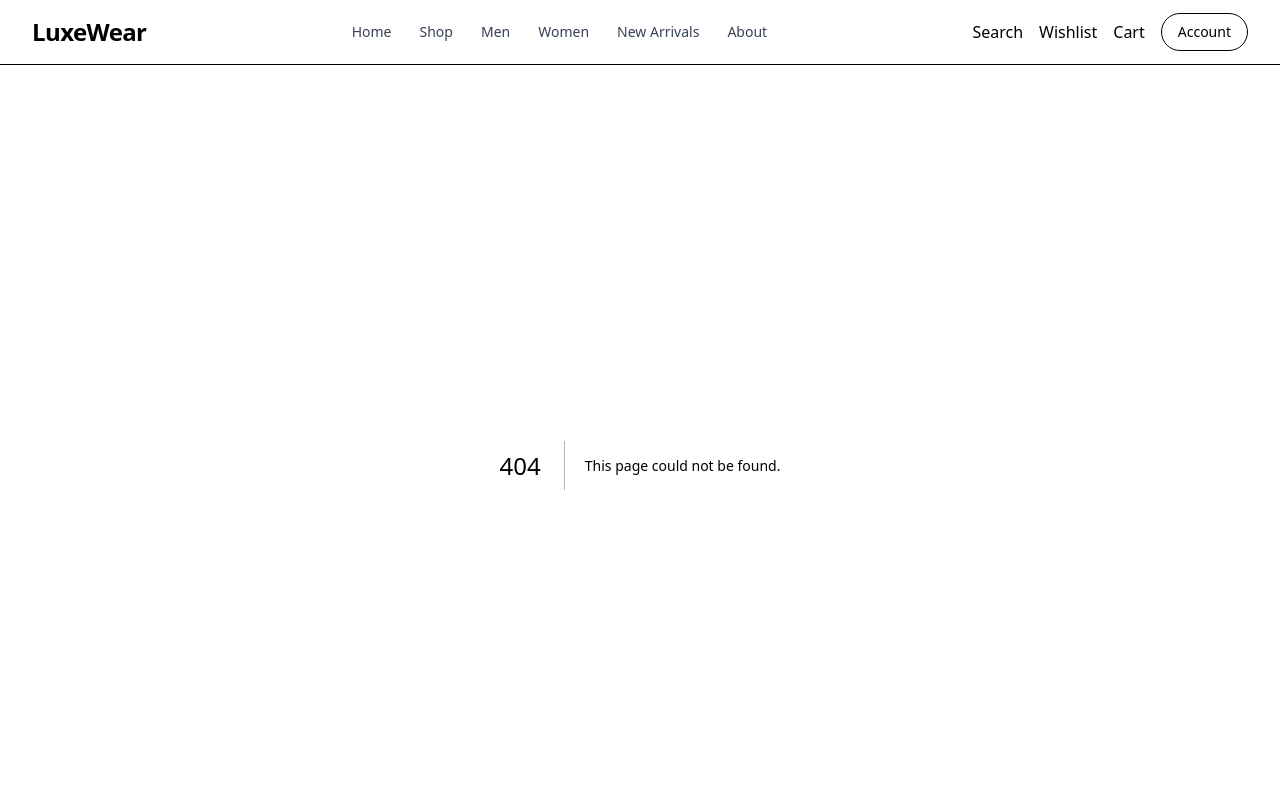
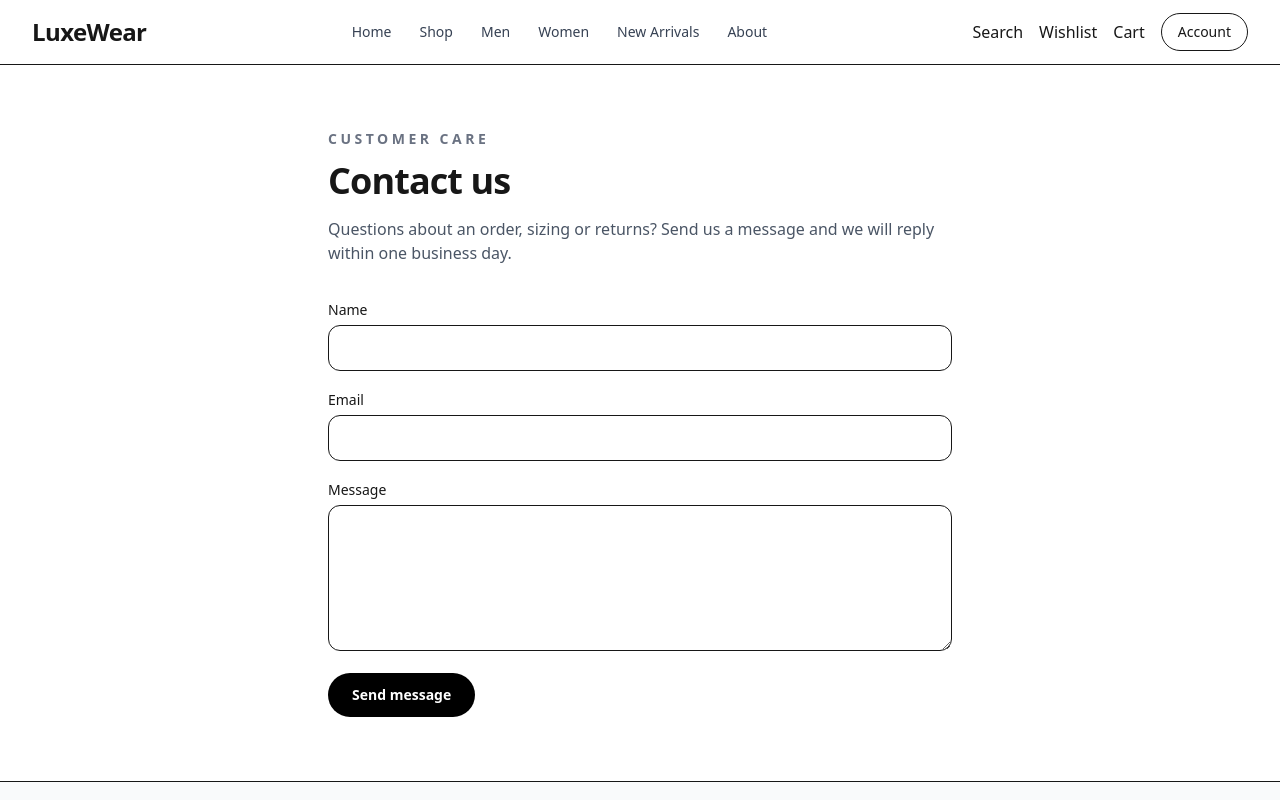
Before and after one commit to HetalRupareliya91/luxewear-fashion-ecommerce, a Next.js app in the folder frontend/: page /contact in a window 1280 px wide. Before the commit this address had no page. Shown: the top 800 px of the page. Built offline with nearby package versions, Linux system fonts and the light colour scheme.

Commit message:
feat(frontend): add the contact page

```diff
--- /dev/null
+++ b/frontend/src/app/contact/page.tsx
@@ -0,0 +1,45 @@
+"use client";
+
+import { useState } from "react";
+import { Button } from "@/components/common/Button";
+import { FormField } from "@/components/forms/FormField";
+import { isEmail, isFilled, type FieldErrors } from "@/utils/validators";
+
+type Values = { name: string; email: string; message: string };
+
+export default function ContactPage() {
+  const [values, setValues] = useState<Values>({ name: "", email: "", message: "" });
+  const [errors, setErrors] = useState<FieldErrors<keyof Values>>({});
+
+  function submit(e: React.FormEvent) {
+    e.preventDefault();
+    const found: FieldErrors<keyof Values> = {};
+    if (!isFilled(values.name, 80)) found.name = "Please tell us your name";
+    if (!isEmail(values.email)) found.email = "Enter a valid email address";
+    if (!isFilled(values.message, 2000)) found.message = "Write a short message";
+    setErrors(found);
+    if (Object.keys(found).length > 0) return;
+
+    const subject = encodeURIComponent(`LuxeWear enquiry from ${values.name.trim()}`);
+    const body = encodeURIComponent(`${values.message.trim()}\n\n${values.name.trim()} <${values.email.trim()}>`);
+    window.location.href = `mailto:support@luxewear.example?subject=${subject}&body=${body}`;
+  }
+
+  return (
+    <section className="mx-auto max-w-2xl px-4 py-16 sm:px-6">
+      <p className="text-sm font-semibold uppercase tracking-[0.25em] text-gray-500">Customer care</p>
+      <h1 className="mt-3 text-4xl font-bold tracking-tight">Contact us</h1>
+      <p className="mt-4 text-gray-600">Questions about an order, sizing or returns? Send us a message and we will reply within one business day.</p>
+      <form onSubmit={submit} noValidate className="mt-8 space-y-4">
+        <FormField label="Name" name="name" value={values.name} error={errors.name} onChange={(e) => setValues({ ...values, name: e.target.value })} />
+        <FormField label="Email" name="email" type="email" value={values.email} error={errors.email} onChange={(e) => setValues({ ...values, email: e.target.value })} />
+        <div>
+          <label htmlFor="message" className="text-sm font-medium">Message</label>
+          <textarea id="message" rows={6} value={values.message} onChange={(e) => setValues({ ...values, message: e.target.value })} aria-invalid={errors.message ? true : undefined} className={`mt-1 w-full rounded-xl border px-4 py-3 text-sm outline-none focus:border-black ${errors.message ? "border-red-500" : ""}`} />
+          {errors.message ? <p role="alert" className="mt-1 text-sm text-red-600">{errors.message}</p> : null}
+        </div>
+        <Button type="submit">Send message</Button>
+      </form>
+    </section>
+  );
+}
```
